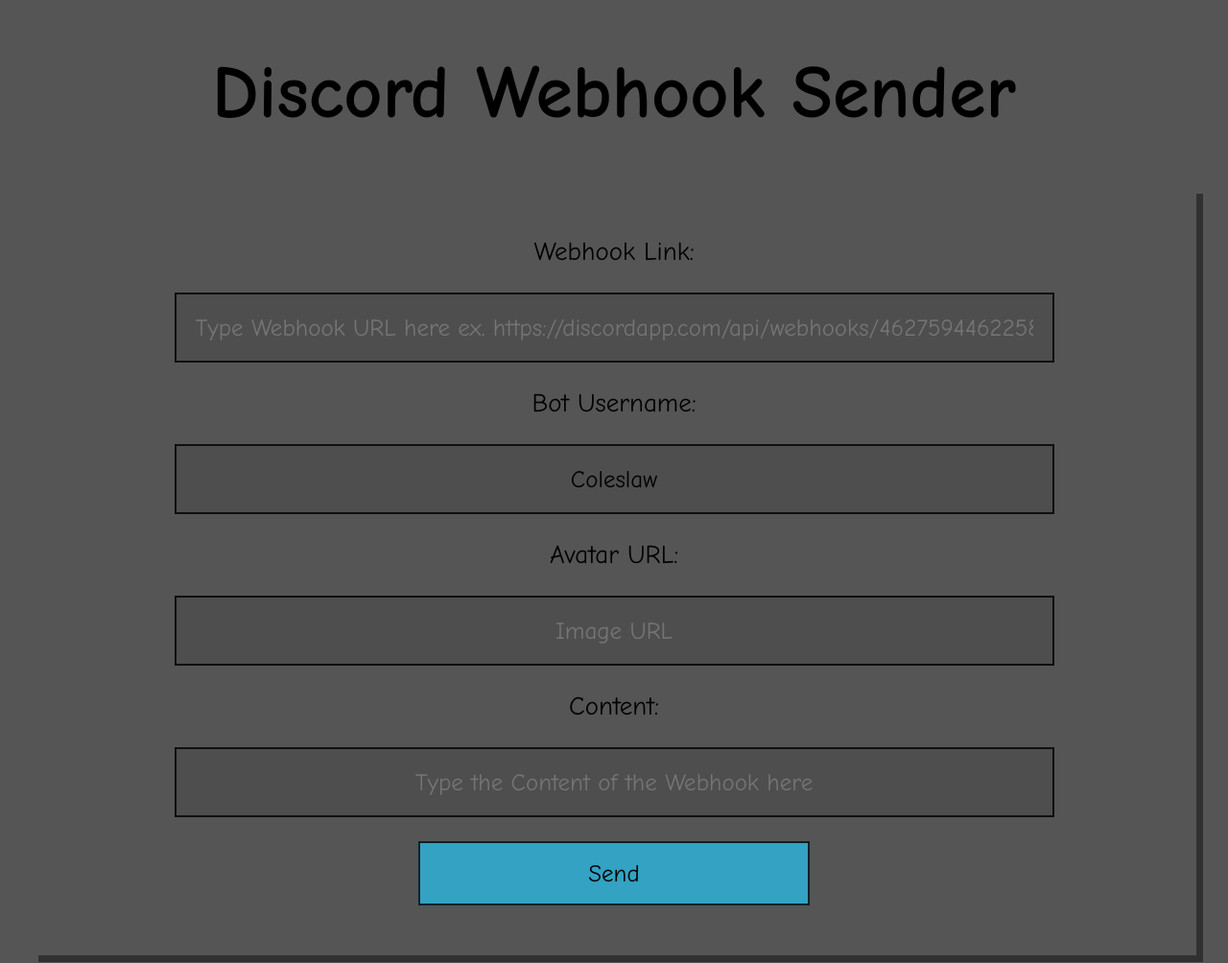
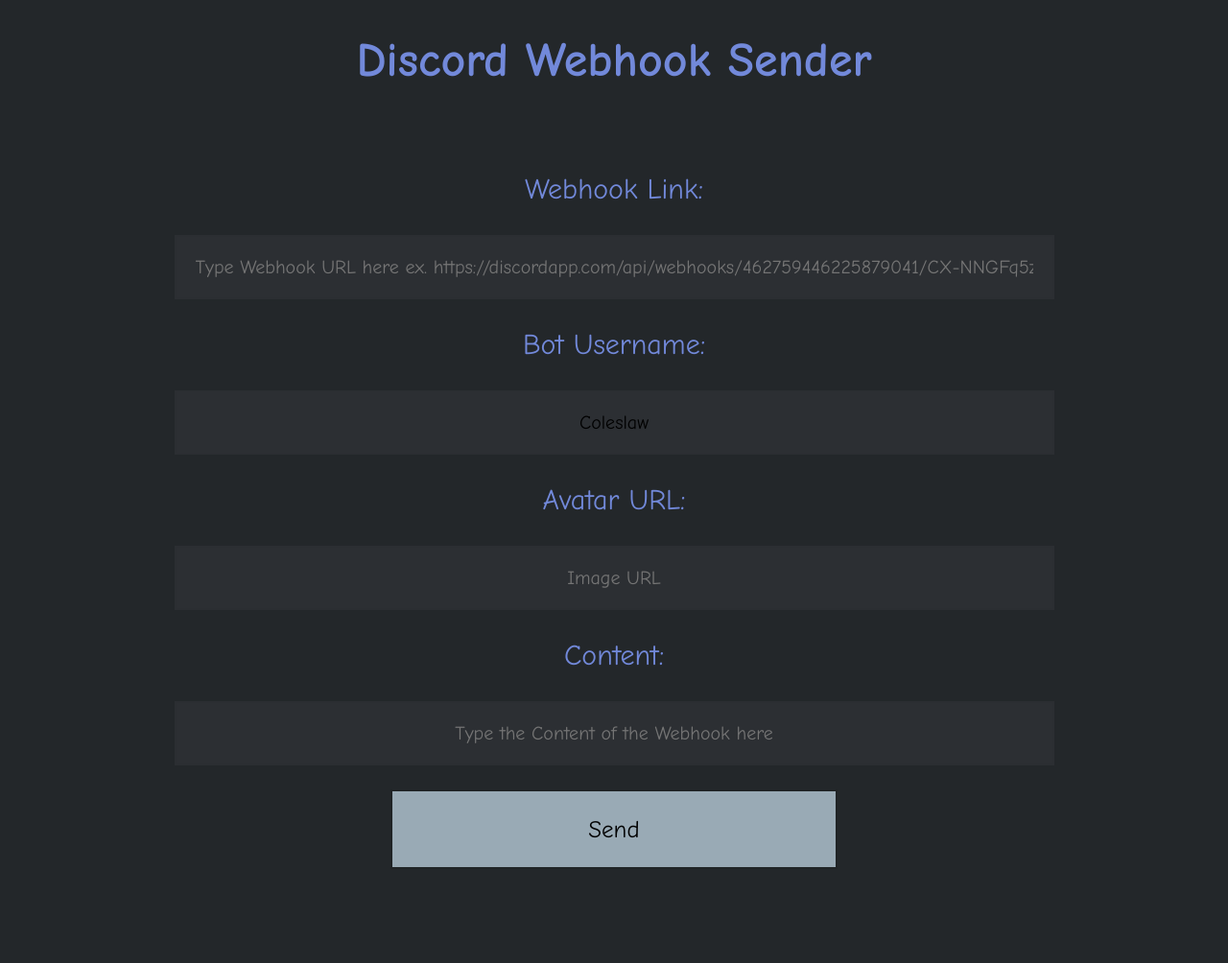
Before and after one commit to q3m/discord-webhook, a plain HTML site: page index.html in a window 1280 px wide. Shown: the whole page at 96% size. After the commit the page ends 969 px from the top, so only its background shows below. Drawn offline with Linux system fonts and the light colour scheme; a web font is replaced by a local one.

Commit message:
Update stylesheet.css
it will look better

```diff
--- a/stylesheet.css
+++ b/stylesheet.css
@@ -1,6 +1,7 @@
 /*
   Project by Zua
   https://github.com/thatziv/webhook
+  I think it's good that i'm attributing the source I'm basically plagiarizing from.
 */
 @import url('https://fonts.googleapis.com/css?family=Comic+Sans+MS');
 * {
@@ -9,7 +10,7 @@
 }
 
 body {
-    background: #555555;
+    background: #23272A;
 }
 
 #container {
@@ -17,16 +18,16 @@ body {
     margin: auto;
     margin-right: 25px;
     margin-left: 25px;
-    box-shadow: 7px 7px #0000006c;
-    background: #555555;
+    background: #23272A;
     padding: 25px;
 }
 
 #header {
     text-align: center;
-    margin-top: 47px;
+    margin-top: 50px;
     margin: auto;
-    font-size: 39px
+    font-size: 25px;
+    color: #7289DA;
 }
 
 .center-align {
@@ -34,32 +35,33 @@ body {
 }
 
 p {
-    font-size: 27px;
+    font-size: 30px;
+    color: #7289DA;
 }
 
 a, a:visited {
-    color: rgb(129, 129, 129)
+    color: rgb(253, 7, 7)
 }
 
 #link, #username, #content, #avatar {
-    font-size: 25px;
-    background-color: #4e4e4e;
+    font-size: 20px;
+    background-color: #2C2F33;
     width: 75%;
     padding: 20px;
-    border: 2px solid #000000c9;
+    border: 2px solid #00000003;
 }
 
 #btn {
-    width: 35%;
+    width: 40%;
     font-size: 25px;
     margin-top: 25px;
-    padding: 17px;
-    background-color: #34a2c2;
+    padding: 25px;
+    background-color: #99AAB5;
     border: 2px solid #000000c9;
 }
 
 #btn:hover {
-    background-color: #3474c2;
+    background-color: #7289DA;
 }
 
 #log {
```
